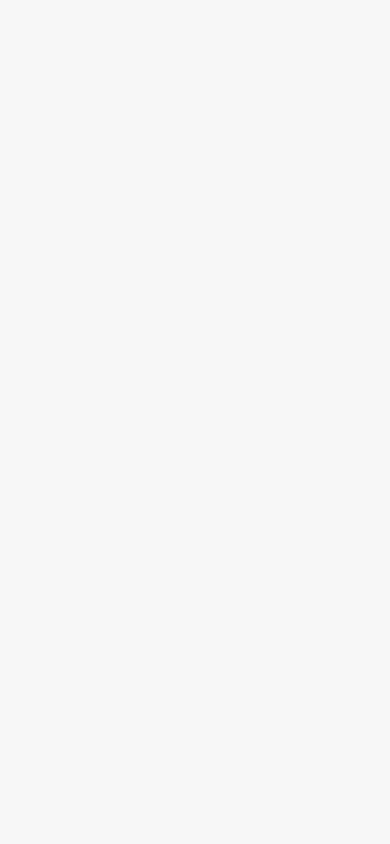
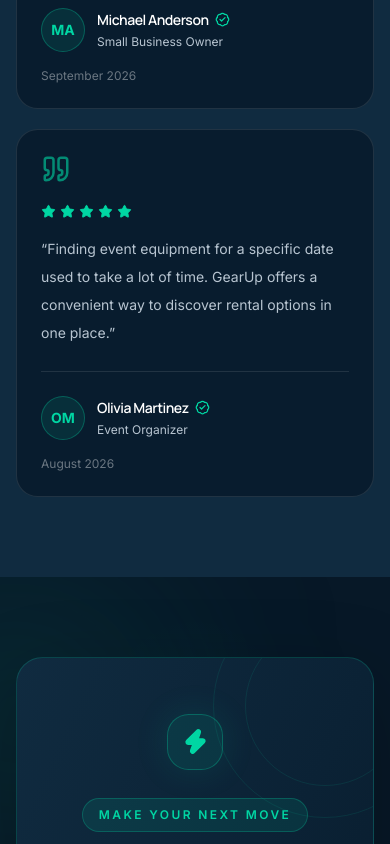
Before and after one commit to mhasan1224/gearup-client, a Next.js app: page / in a window 390 px wide. Shown: the part 10880-11724 px from the top of the page. Before the commit the page ends 10444 px from the top, so only its background shows below. Built offline with nearby package versions, Linux system fonts and the light colour scheme.

Commit message:
feat: add customer testimonials and homepage CTA

```diff
--- a/src/app/(public)/page.tsx
+++ b/src/app/(public)/page.tsx
@@ -5,6 +5,8 @@ import { FeaturedEquipment } from "@/components/home/featured-equipment";
 import { EquipmentCategories } from "@/components/home/equipment-categories";
 import { WhyChooseGearUp } from "@/components/home/why-choose-gearup";
 import { HowItWorks } from "@/components/home/how-it-works";
+import { CustomerReviews } from "@/components/home/customer-reviews";
+import { FinalCTA } from "@/components/home/final-cta";
 
 export default function HomePage() {
   return (
@@ -14,6 +16,8 @@ export default function HomePage() {
       <EquipmentCategories />
       <WhyChooseGearUp />
       <HowItWorks />
+      <CustomerReviews />
+      <FinalCTA />
     </PublicLayout>
   );
 }
--- /dev/null
+++ b/src/components/home/customer-reviews.tsx
@@ -0,0 +1,142 @@
+
+import { Quote, Star, BadgeCheck } from "lucide-react";
+
+const reviews = [
+  {
+    name: "Daniel Carter",
+    role: "Construction Project Manager",
+    initials: "DC",
+    rating: 5,
+    review:
+      "GearUp made finding heavy equipment for our construction project incredibly easy. The rental process was smooth, and we saved a significant amount compared to purchasing.",
+    date: "October 2026",
+  },
+  {
+    name: "Sophia Bennett",
+    role: "Professional Photographer",
+    initials: "SB",
+    rating: 5,
+    review:
+      "I needed a professional camera for a short-term project. The platform made it easy to explore equipment options and find exactly what I needed.",
+    date: "September 2026",
+  },
+  {
+    name: "Michael Anderson",
+    role: "Small Business Owner",
+    initials: "MA",
+    rating: 5,
+    review:
+      "The flexible rental options are a huge advantage for my business. I can access useful equipment without making a large upfront investment.",
+    date: "September 2026",
+  },
+  {
+    name: "Olivia Martinez",
+    role: "Event Organizer",
+    initials: "OM",
+    rating: 5,
+    review:
+      "Finding event equipment for a specific date used to take a lot of time. GearUp offers a convenient way to discover rental options in one place.",
+    date: "August 2026",
+  },
+];
+
+export function CustomerReviews() {
+  return (
+    <section className="relative overflow-hidden bg-[#102B40] px-4 py-20 sm:px-6 lg:py-28">
+      <div className="pointer-events-none absolute -right-32 top-0 h-80 w-80 rounded-full bg-[#00D6A3]/10 blur-[110px]" />
+
+      <div className="relative mx-auto max-w-7xl">
+        <div className="mb-14 flex flex-col justify-between gap-6 md:flex-row md:items-end">
+          <div className="max-w-2xl">
+            <span className="mb-4 inline-flex rounded-full border border-[#00D6A3]/25 bg-[#00D6A3]/10 px-4 py-2 text-xs font-semibold uppercase tracking-[0.2em] text-[#00D6A3]">
+              Customer Experiences
+            </span>
+
+            <h2 className="text-3xl font-bold tracking-tight text-white sm:text-4xl lg:text-5xl">
+              Trusted by people
+              <span className="text-gradient-teal"> who get things done.</span>
+            </h2>
+
+            <p className="mt-5 max-w-xl text-base leading-7 text-[#B8C5D1]">
+              Discover how convenient equipment rentals can make a difference
+              for projects, businesses, and creative work.
+            </p>
+          </div>
+
+          <div className="flex shrink-0 items-center gap-3 rounded-2xl border border-white/10 bg-white/[0.05] px-5 py-4">
+            <div>
+              <div className="flex items-center gap-1 text-[#00D6A3]">
+                {Array.from({ length: 5 }).map((_, index) => (
+                  <Star
+                    key={index}
+                    size={15}
+                    fill="currentColor"
+                    strokeWidth={1.5}
+                  />
+                ))}
+              </div>
+              <p className="mt-1 text-sm font-semibold text-white">
+                Customer-first experience
+              </p>
+            </div>
+          </div>
+        </div>
+
+        <div className="grid gap-5 md:grid-cols-2 lg:grid-cols-4">
+          {reviews.map((review) => (
+            <article
+              key={review.initials}
+              className="group relative flex flex-col rounded-2xl border border-white/10 bg-[#071827]/70 p-6 transition-all duration-300 hover:-translate-y-1 hover:border-[#00D6A3]/40 hover:shadow-[0_15px_40px_rgba(0,0,0,0.15)]"
+            >
+              <Quote
+                size={30}
+                className="mb-5 text-[#00D6A3]/60 transition-colors group-hover:text-[#00D6A3]"
+              />
+
+              <div className="mb-4 flex items-center gap-1 text-[#00D6A3]">
+                {Array.from({ length: review.rating }).map((_, index) => (
+                  <Star
+                    key={index}
+                    size={15}
+                    fill="currentColor"
+                    strokeWidth={1.5}
+                  />
+                ))}
+              </div>
+
+              <p className="flex-1 text-sm leading-7 text-[#B8C5D1]">
+                &ldquo;{review.review}&rdquo;
+              </p>
+
+              <div className="my-6 h-px bg-white/10" />
+
+              <div className="flex items-center gap-3">
+                <div className="flex h-11 w-11 shrink-0 items-center justify-center rounded-full border border-[#00D6A3]/30 bg-[#00D6A3]/10 text-sm font-bold text-[#00D6A3]">
+                  {review.initials}
+                </div>
+
+                <div className="min-w-0">
+                  <div className="flex items-center gap-1.5">
+                    <h3 className="truncate text-sm font-semibold text-white">
+                      {review.name}
+                    </h3>
+                    <BadgeCheck
+                      size={15}
+                      className="shrink-0 text-[#00D6A3]"
+                    />
+                  </div>
+
+                  <p className="mt-1 text-xs text-[#B8C5D1]">
+                    {review.role}
+                  </p>
+                </div>
+              </div>
+
+              <p className="mt-4 text-xs text-white/40">{review.date}</p>
+            </article>
+          ))}
+        </div>
+      </div>
+    </section>
+  );
+}
--- /dev/null
+++ b/src/components/home/final-cta.tsx
@@ -0,0 +1,83 @@
+
+import Link from "next/link";
+import {
+  ArrowRight,
+  ArrowUpRight,
+  CheckCircle2,
+  Zap,
+} from "lucide-react";
+
+export function FinalCTA() {
+  return (
+    <section className="relative overflow-hidden bg-[#071827] px-4 py-20 sm:px-6 lg:py-28">
+      <div className="pointer-events-none absolute inset-0 bg-[radial-gradient(ellipse_at_50%_50%,rgba(0,214,163,0.12),transparent_65%)]" />
+
+      <div className="pointer-events-none absolute -left-32 top-0 h-72 w-72 rounded-full bg-[#087F68]/20 blur-[100px]" />
+      <div className="pointer-events-none absolute -right-32 bottom-0 h-72 w-72 rounded-full bg-[#00D6A3]/10 blur-[100px]" />
+
+      <div className="relative mx-auto max-w-5xl overflow-hidden rounded-3xl border border-[#00D6A3]/20 bg-gradient-to-br from-[#102B40] via-[#0b2235] to-[#071827] px-6 py-14 text-center shadow-[0_25px_80px_rgba(0,0,0,0.25)] sm:px-12 sm:py-20">
+        <div className="pointer-events-none absolute -right-16 -top-16 h-56 w-56 rounded-full border border-[#00D6A3]/10" />
+        <div className="pointer-events-none absolute -right-8 -top-8 h-40 w-40 rounded-full border border-[#00D6A3]/10" />
+
+        <div className="relative">
+          <div className="mx-auto mb-7 flex h-14 w-14 items-center justify-center rounded-2xl border border-[#00D6A3]/30 bg-[#00D6A3]/10 text-[#00D6A3] shadow-[0_0_35px_rgba(0,214,163,0.12)]">
+            <Zap size={27} fill="currentColor" />
+          </div>
+
+          <span className="inline-flex rounded-full border border-[#00D6A3]/25 bg-[#00D6A3]/10 px-4 py-2 text-xs font-semibold uppercase tracking-[0.2em] text-[#00D6A3]">
+            Make Your Next Move
+          </span>
+
+          <h2 className="mx-auto mt-6 max-w-3xl text-3xl font-bold leading-tight tracking-tight text-white sm:text-4xl lg:text-5xl">
+            Your next project deserves the
+            <span className="text-gradient-teal"> right equipment.</span>
+          </h2>
+
+          <p className="mx-auto mt-5 max-w-2xl text-base leading-7 text-[#B8C5D1] sm:text-lg">
+            Find the equipment you need or turn your idle equipment into an
+            earning opportunity. Get started with GearUp today.
+          </p>
+
+          <div className="mt-9 flex flex-col justify-center gap-4 sm:flex-row">
+            <Link
+              href="/equipment"
+              className="group inline-flex items-center justify-center gap-2 rounded-xl bg-[#00D6A3] px-7 py-4 text-sm font-bold text-[#071827] transition-all duration-300 hover:-translate-y-1 hover:bg-[#35E8BE] hover:shadow-[0_12px_35px_rgba(0,214,163,0.2)]"
+            >
+              Explore Equipment
+              <ArrowRight
+                size={18}
+                className="transition-transform group-hover:translate-x-1"
+              />
+            </Link>
+
+            <Link
+              href="/register"
+              className="group inline-flex items-center justify-center gap-2 rounded-xl border border-white/20 bg-white/[0.05] px-7 py-4 text-sm font-semibold text-white transition-all duration-300 hover:-translate-y-1 hover:border-[#00D6A3]/50 hover:bg-white/[0.09]"
+            >
+              List Your Equipment
+              <ArrowUpRight
+                size={18}
+                className="transition-transform group-hover:-translate-y-0.5 group-hover:translate-x-0.5"
+              />
+            </Link>
+          </div>
+
+          <div className="mt-9 flex flex-wrap items-center justify-center gap-x-6 gap-y-3 text-xs text-[#B8C5D1]">
+            <span className="inline-flex items-center gap-2">
+              <CheckCircle2 size={15} className="text-[#00D6A3]" />
+              Flexible rental options
+            </span>
+            <span className="inline-flex items-center gap-2">
+              <CheckCircle2 size={15} className="text-[#00D6A3]" />
+              Convenient online booking
+            </span>
+            <span className="inline-flex items-center gap-2">
+              <CheckCircle2 size={15} className="text-[#00D6A3]" />
+              Secure payment experience
+            </span>
+          </div>
+        </div>
+      </div>
+    </section>
+  );
+}
```
